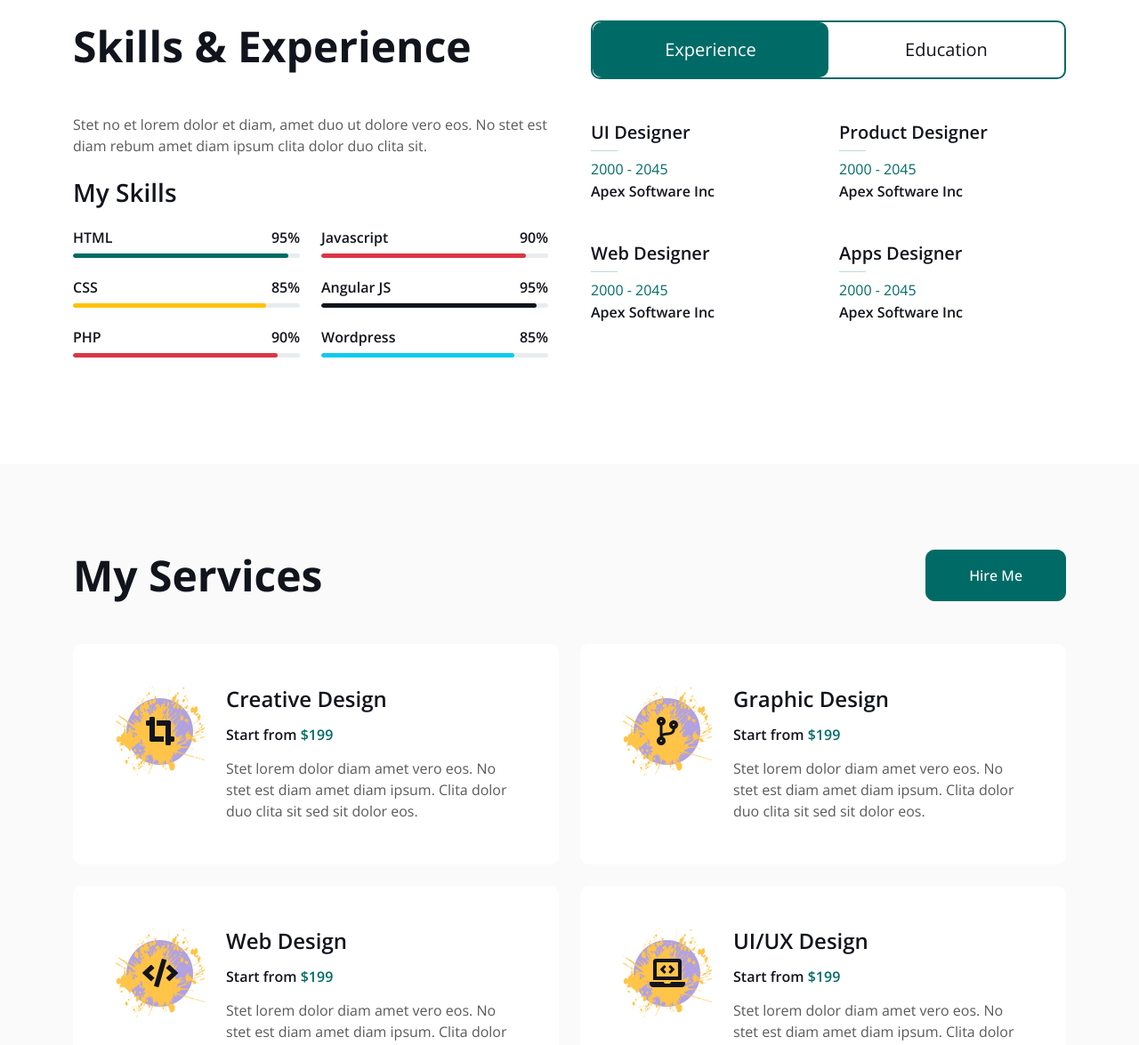
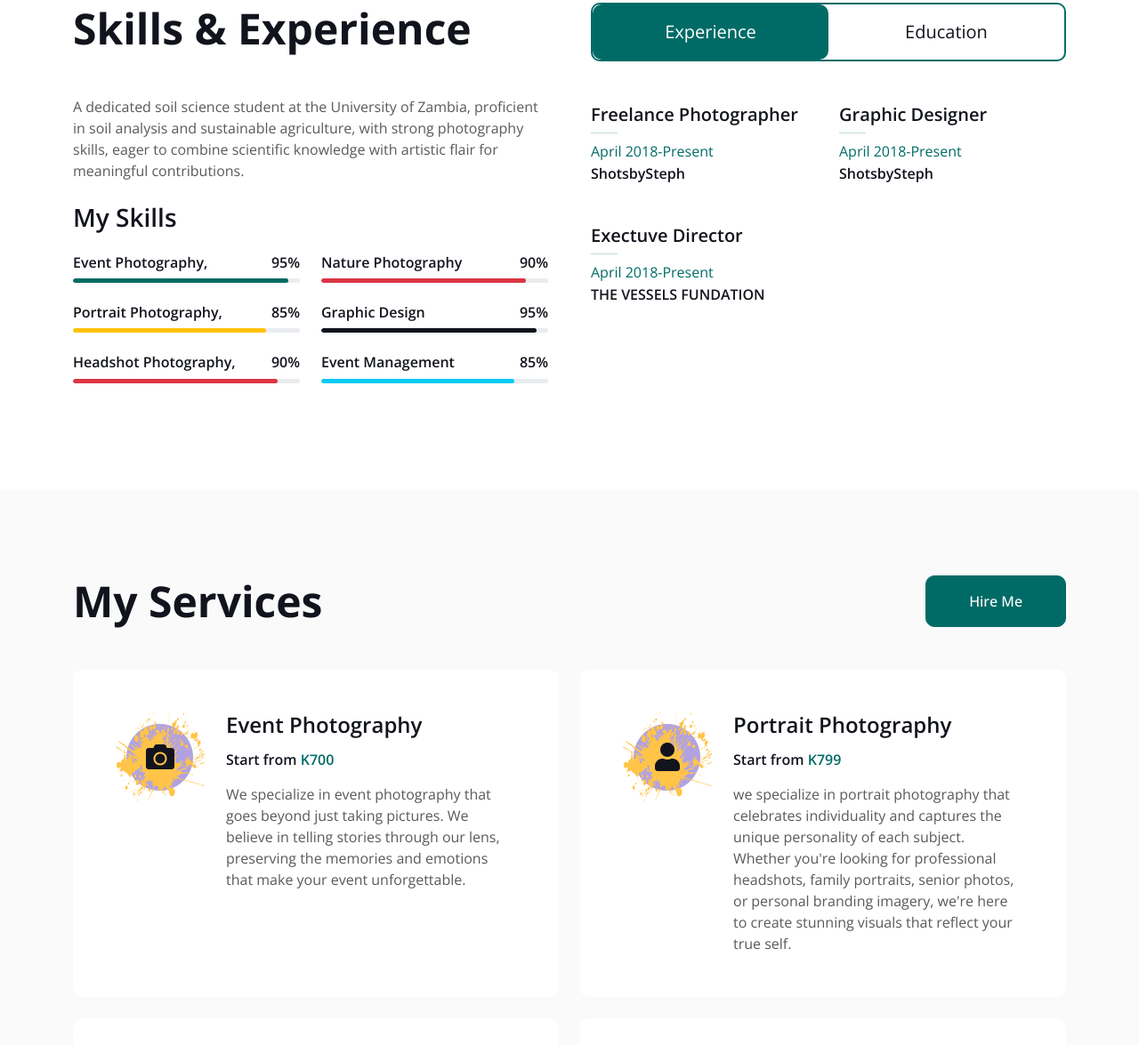
Before and after one commit to Kasweka1/ShotsBySteph, a plain HTML site: page index.html in a window 1280 px wide. Shown: the part 1625-2800 px from the top of the page at 89% size. Drawn offline with nearby package versions, Linux system fonts and the light colour scheme.

Commit message:
completed work and experience section

```diff
--- a/index.html
+++ b/index.html
@@ -82,7 +82,8 @@
                     <h3 class="text-primary mb-3">I'm</h3>
                     <h1 class="display-3 mb-3">Stephen Mukwemba</h1>
                     <h2 class="typed-text-output d-inline"></h2>
-                    <div class="typed-text d-none">Graphics Designer, Photographer</div>
+                    <div class="typed-text d-none">Event Photographer, Portrait Photographer, Headshot Photographer, Nature
+                        Photographer, Graphics Designer</div>
                     <div class="d-flex align-items-center pt-5">
                         <a href="" class="btn btn-primary py-3 px-4 me-5">Download CV</a>
 
@@ -123,10 +124,12 @@
                 <div class="col-lg-6 wow fadeInUp" data-wow-delay="0.5s">
                     <div class="row g-3 mb-4">
                         <div class="col-sm-6">
-                            <img  height="249px" src="img/about_client1.jpg" style="border-radius: 2%;" alt="">
+                            <img width="100%" height="auto" src="img/about_client2.jpg" style="border-radius: 2%;"
+                                alt="">
                         </div>
                         <div class="col-sm-6">
-                            <img  src="img/about_client3.jpg" width="100%" height="auto" style="border-radius: 2%;" alt="">
+                            <img src="img/about_client3.jpg" width="100%" height="auto" style="border-radius: 2%;"
+                                alt="">
                         </div>
                     </div>
                     <div class="d-flex align-items-center mb-3">
@@ -156,14 +159,17 @@
             <div class="row g-5">
                 <div class="col-lg-6 wow fadeInUp" data-wow-delay="0.1s">
                     <h1 class="display-5 mb-5">Skills & Experience</h1>
-                    <p class="mb-4">Stet no et lorem dolor et diam, amet duo ut dolore vero eos. No stet est diam rebum
-                        amet diam ipsum clita dolor duo clita sit.</p>
+                    <p class="mb-4">A dedicated soil science student at the University of Zambia, proficient in soil
+                        analysis and sustainable
+                        agriculture, with strong photography skills, eager to combine scientific knowledge with artistic
+                        flair for
+                        meaningful contributions.</p>
                     <h3 class="mb-4">My Skills</h3>
                     <div class="row align-items-center">
                         <div class="col-md-6">
                             <div class="skill mb-4">
                                 <div class="d-flex justify-content-between">
-                                    <h6 class="font-weight-bold">HTML</h6>
+                                    <h6 class="font-weight-bold">Event Photography,</h6>
                                     <h6 class="font-weight-bold">95%</h6>
                                 </div>
                                 <div class="progress">
@@ -173,7 +179,7 @@
                             </div>
                             <div class="skill mb-4">
                                 <div class="d-flex justify-content-between">
-                                    <h6 class="font-weight-bold">CSS</h6>
+                                    <h6 class="font-weight-bold">Portrait Photography,</h6>
                                     <h6 class="font-weight-bold">85%</h6>
                                 </div>
                                 <div class="progress">
@@ -183,7 +189,7 @@
                             </div>
                             <div class="skill mb-4">
                                 <div class="d-flex justify-content-between">
-                                    <h6 class="font-weight-bold">PHP</h6>
+                                    <h6 class="font-weight-bold">Headshot Photography,</h6>
                                     <h6 class="font-weight-bold">90%</h6>
                                 </div>
                                 <div class="progress">
@@ -195,7 +201,7 @@
                         <div class="col-md-6">
                             <div class="skill mb-4">
                                 <div class="d-flex justify-content-between">
-                                    <h6 class="font-weight-bold">Javascript</h6>
+                                    <h6 class="font-weight-bold">Nature Photography</h6>
                                     <h6 class="font-weight-bold">90%</h6>
                                 </div>
                                 <div class="progress">
@@ -205,7 +211,8 @@
                             </div>
                             <div class="skill mb-4">
                                 <div class="d-flex justify-content-between">
-                                    <h6 class="font-weight-bold">Angular JS</h6>
+                                    <h6 class="font-weight-bold">Graphic
+                                        Design</h6>
                                     <h6 class="font-weight-bold">95%</h6>
                                 </div>
                                 <div class="progress">
@@ -215,7 +222,7 @@
                             </div>
                             <div class="skill mb-4">
                                 <div class="d-flex justify-content-between">
-                                    <h6 class="font-weight-bold">Wordpress</h6>
+                                    <h6 class="font-weight-bold">Event Management</h6>
                                     <h6 class="font-weight-bold">85%</h6>
                                 </div>
                                 <div class="progress">
@@ -241,57 +248,41 @@
                         <div id="tab-1" class="tab-pane fade show p-0 active">
                             <div class="row gy-5 gx-4">
                                 <div class="col-sm-6">
-                                    <h5>UI Designer</h5>
+                                    <h5>Freelance Photographer</h5>
                                     <hr class="text-primary my-2">
-                                    <p class="text-primary mb-1">2000 - 2045</p>
-                                    <h6 class="mb-0">Apex Software Inc</h6>
+                                    <p class="text-primary mb-1">April 2018-Present</p>
+                                    <h6 class="mb-0">ShotsbySteph</h6>
                                 </div>
                                 <div class="col-sm-6">
-                                    <h5>Product Designer</h5>
+                                    <h5>Graphic Designer</h5>
                                     <hr class="text-primary my-2">
-                                    <p class="text-primary mb-1">2000 - 2045</p>
-                                    <h6 class="mb-0">Apex Software Inc</h6>
+                                    <p class="text-primary mb-1">April 2018-Present</p>
+                                    <h6 class="mb-0">ShotsbySteph</h6>
                                 </div>
                                 <div class="col-sm-6">
-                                    <h5>Web Designer</h5>
+                                    <h5>Exectuve Director</h5>
                                     <hr class="text-primary my-2">
-                                    <p class="text-primary mb-1">2000 - 2045</p>
-                                    <h6 class="mb-0">Apex Software Inc</h6>
+                                    <p class="text-primary mb-1">April 2018-Present</p>
+                                    <h6 class="mb-0">THE VESSELS FUNDATION</h6>
                                 </div>
-                                <div class="col-sm-6">
-                                    <h5>Apps Designer</h5>
-                                    <hr class="text-primary my-2">
-                                    <p class="text-primary mb-1">2000 - 2045</p>
-                                    <h6 class="mb-0">Apex Software Inc</h6>
-                                </div>
+
                             </div>
                         </div>
                         <div id="tab-2" class="tab-pane fade show p-0">
                             <div class="row gy-5 gx-4">
                                 <div class="col-sm-6">
-                                    <h5>UI Design Course</h5>
+                                    <h5>Bachelor of Science in Soil Science</h5>
                                     <hr class="text-primary my-2">
-                                    <p class="text-primary mb-1">2000 - 2045</p>
-                                    <h6 class="mb-0">Cambridge University</h6>
+                                    <p class="text-primary mb-1">Expected Graduation: May 2027</p>
+                                    <h6 class="mb-0">The University of Zambia</h6>
                                 </div>
                                 <div class="col-sm-6">
-                                    <h5>IOS Development</h5>
+                                    <h5>Grade 12 GCE</h5>
                                     <hr class="text-primary my-2">
-                                    <p class="text-primary mb-1">2000 - 2045</p>
-                                    <h6 class="mb-0">Cambridge University</h6>
+                                    <p class="text-primary mb-1">2015 - 2017</p>
+                                    <h6 class="mb-0">Chilenje South Secondary School</h6>
                                 </div>
-                                <div class="col-sm-6">
-                                    <h5>Web Design</h5>
-                                    <hr class="text-primary my-2">
-                                    <p class="text-primary mb-1">2000 - 2045</p>
-                                    <h6 class="mb-0">Cambridge University</h6>
-                                </div>
-                                <div class="col-sm-6">
-                                    <h5>Apps Design</h5>
-                                    <hr class="text-primary my-2">
-                                    <p class="text-primary mb-1">2000 - 2045</p>
-                                    <h6 class="mb-0">Cambridge University</h6>
-                                </div>
+
                             </div>
                         </div>
                     </div>
@@ -317,39 +308,44 @@
                 <div class="col-lg-6 wow fadeInUp" data-wow-delay="0.1s">
                     <div class="service-item d-flex flex-column flex-sm-row bg-white rounded h-100 p-4 p-lg-5">
                         <div class="bg-icon flex-shrink-0 mb-3">
-                            <i class="fa fa-crop-alt fa-2x text-dark"></i>
+                            <i class="fa fa-camera fa-2x text-dark"></i>
                         </div>
                         <div class="ms-sm-4">
-                            <h4 class="mb-3">Creative Design</h4>
-                            <h6 class="mb-3">Start from <span class="text-primary">$199</span></h6>
-                            <span>Stet lorem dolor diam amet vero eos. No stet est diam amet diam ipsum. Clita dolor duo
-                                clita sit sed sit dolor eos.</span>
+                            <h4 class="mb-3">Event Photography</h4>
+                            <h6 class="mb-3">Start from <span class="text-primary">K700</span></h6>
+                            <span>We specialize in event photography that goes beyond just taking pictures. We believe
+                                in telling stories through our lens, preserving the memories and emotions that make your
+                                event unforgettable.</span>
                         </div>
                     </div>
                 </div>
                 <div class="col-lg-6 wow fadeInUp" data-wow-delay="0.3s">
                     <div class="service-item d-flex flex-column flex-sm-row bg-white rounded h-100 p-4 p-lg-5">
                         <div class="bg-icon flex-shrink-0 mb-3">
-                            <i class="fa fa-code-branch fa-2x text-dark"></i>
+                            <i class="fa fa-user fa-2x text-dark"></i>
                         </div>
                         <div class="ms-sm-4">
-                            <h4 class="mb-3">Graphic Design</h4>
-                            <h6 class="mb-3">Start from <span class="text-primary">$199</span></h6>
-                            <span>Stet lorem dolor diam amet vero eos. No stet est diam amet diam ipsum. Clita dolor duo
-                                clita sit sed sit dolor eos.</span>
+                            <h4 class="mb-3">Portrait Photography</h4>
+                            <h6 class="mb-3">Start from <span class="text-primary">K799</span></h6>
+                            <span>we specialize in portrait photography that celebrates individuality and captures the
+                                unique personality of each subject. Whether you're looking for professional headshots,
+                                family portraits, senior photos, or personal branding imagery, we're here to create
+                                stunning visuals that reflect your true self.</span>
                         </div>
                     </div>
                 </div>
                 <div class="col-lg-6 wow fadeInUp" data-wow-delay="0.1s">
                     <div class="service-item d-flex flex-column flex-sm-row bg-white rounded h-100 p-4 p-lg-5">
                         <div class="bg-icon flex-shrink-0 mb-3">
-                            <i class="fa fa-code fa-2x text-dark"></i>
+                            <i class="fa fa-camera fa-2x text-dark"></i>
                         </div>
                         <div class="ms-sm-4">
-                            <h4 class="mb-3">Web Design</h4>
-                            <h6 class="mb-3">Start from <span class="text-primary">$199</span></h6>
-                            <span>Stet lorem dolor diam amet vero eos. No stet est diam amet diam ipsum. Clita dolor duo
-                                clita sit sed sit dolor eos.</span>
+                            <h4 class="mb-3">Headshot Photography</h4>
+                            <h6 class="mb-3">Start from <span class="text-primary">K2400</span></h6>
+                            <span>We specialize in headshot photography designed to showcase your unique personality and
+                                professionalism. Whether you're a corporate executive, an actor, a model, or an
+                                entrepreneur, your headshot is often the first impression you make. Let us ensure that
+                                it's a memorable one.</span>
                         </div>
                     </div>
                 </div>
@@ -359,10 +355,12 @@
                             <i class="fa fa-laptop-code fa-2x text-dark"></i>
                         </div>
                         <div class="ms-sm-4">
-                            <h4 class="mb-3">UI/UX Design</h4>
-                            <h6 class="mb-3">Start from <span class="text-primary">$199</span></h6>
-                            <span>Stet lorem dolor diam amet vero eos. No stet est diam amet diam ipsum. Clita dolor duo
-                                clita sit sed sit dolor eos.</span>
+                            <h4 class="mb-3">Graphic Design</h4>
+                            <h6 class="mb-3">Start from <span class="text-primary">K4500</span></h6>
+                            <span>We specialize in creating visually stunning designs that resonate with your target
+                                audience and leave a lasting impression. Whether you're in need of a new logo, branding
+                                materials, marketing collateral, or digital assets, we're here to bring your vision to
+                                life.</span>
                         </div>
                     </div>
                 </div>
```
Also changed, not shown: img/about_client2.jpg (renamed from img/about-client2.jpg), img/about_client3.jpg.
